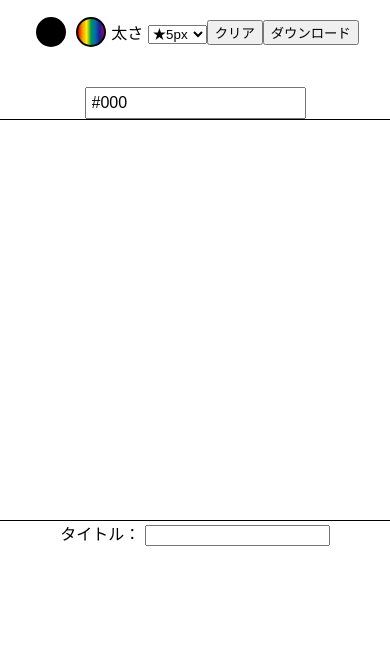
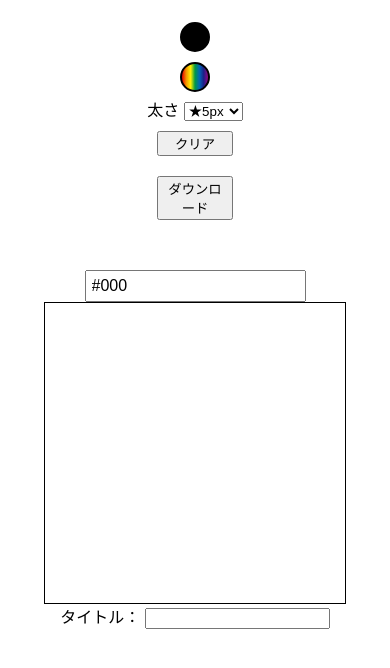
Before and after one commit to Ringoame196/Drawing, a plain HTML site: page index.html in a window 390 px wide. Shown: the part 70-738 px from the top of the page. Drawn offline with Linux system fonts and the light colour scheme.

Commit message:
[対応] スマホ

```diff
--- a/styles/style.css
+++ b/styles/style.css
@@ -1,3 +1,4 @@
+/* 共通スタイル */
 body {
     display: flex;
     flex-direction: column;
@@ -26,14 +27,11 @@ h1 {
     border: none;
     width: 30px;
     height: 30px;
-}
-
-#currentColor, #previousColor {
     border-radius: 50%;
     border: 2px solid #000;
 }
 
-.colorButton {
+#currentColor, #previousColor {
     border-radius: 50%;
     border: 2px solid #000;
 }
@@ -45,13 +43,6 @@ h1 {
     position: absolute;
     top: 50px;
     left: 10px;
-}
-
-#drawingCanvas {
-    border: 1px solid #000;
-    cursor: crosshair;
-    width: 400px;
-    height: 400px; /* 高さも幅と同じにする */
 }
 
 .code-section {
@@ -66,3 +57,45 @@ h1 {
     padding: 5px;
     font-size: 16px;
 }
+
+/* PC用スタイル */
+#drawingCanvas {
+    border: 1px solid #000;
+    cursor: crosshair;
+    width: 400px;
+    height: 400px; /* 高さも幅と同じにする */
+}
+
+.toolbar {
+    flex-direction: row;
+    justify-content: center;
+}
+
+/* スマホ用スタイル */
+@media (max-width: 768px) {
+    #drawingCanvas {
+        width: 300px;
+        height: 300px;
+    }
+
+    .toolbar {
+        flex-direction: column;
+        align-items: center;
+    }
+
+    .colorButton {
+        margin: 5px 0;
+    }
+
+    #clearButton, #downloadButton {
+        width: 80%;
+        margin: 10px 0;
+    }
+
+    #colorPalette {
+        top: 60px;
+        left: 10px;
+        width: 80%;
+        justify-content: center;
+    }
+}
```
